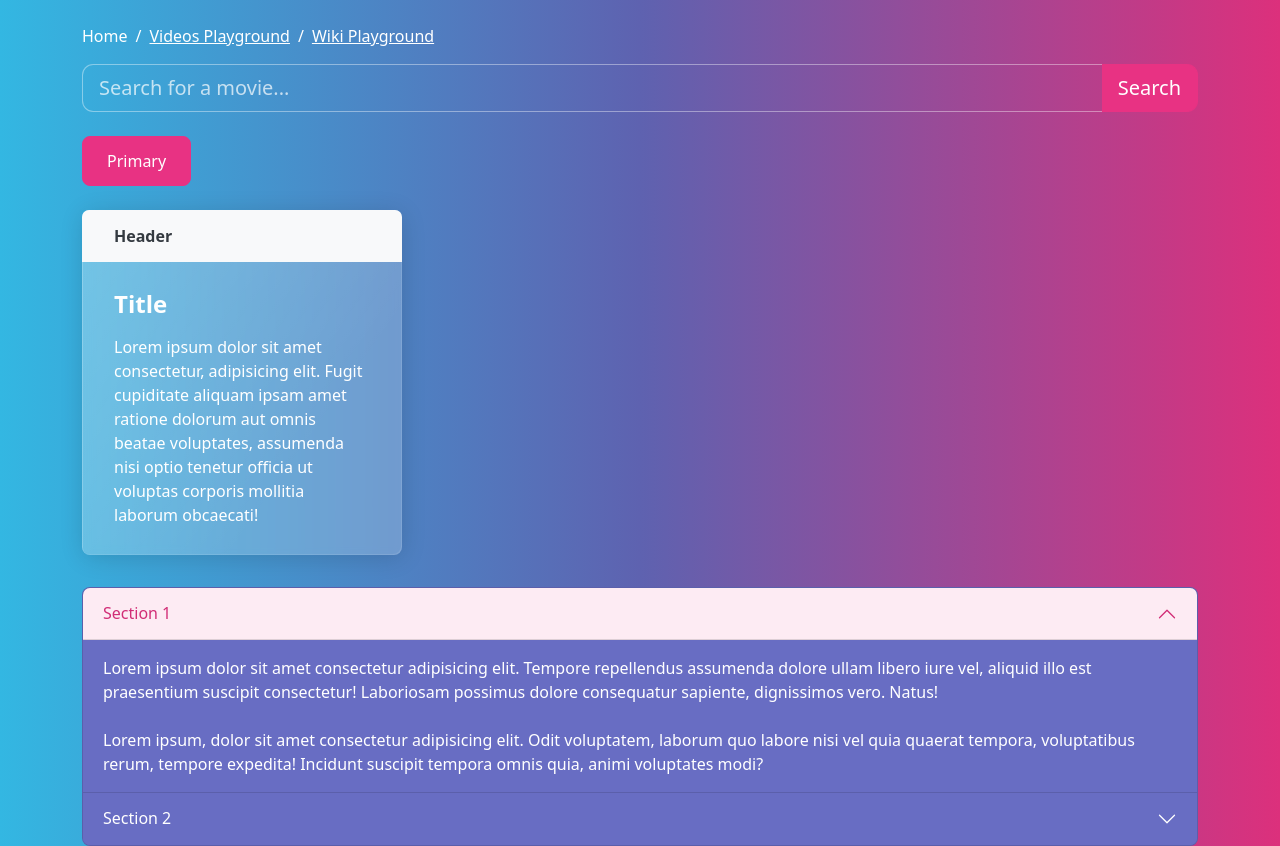
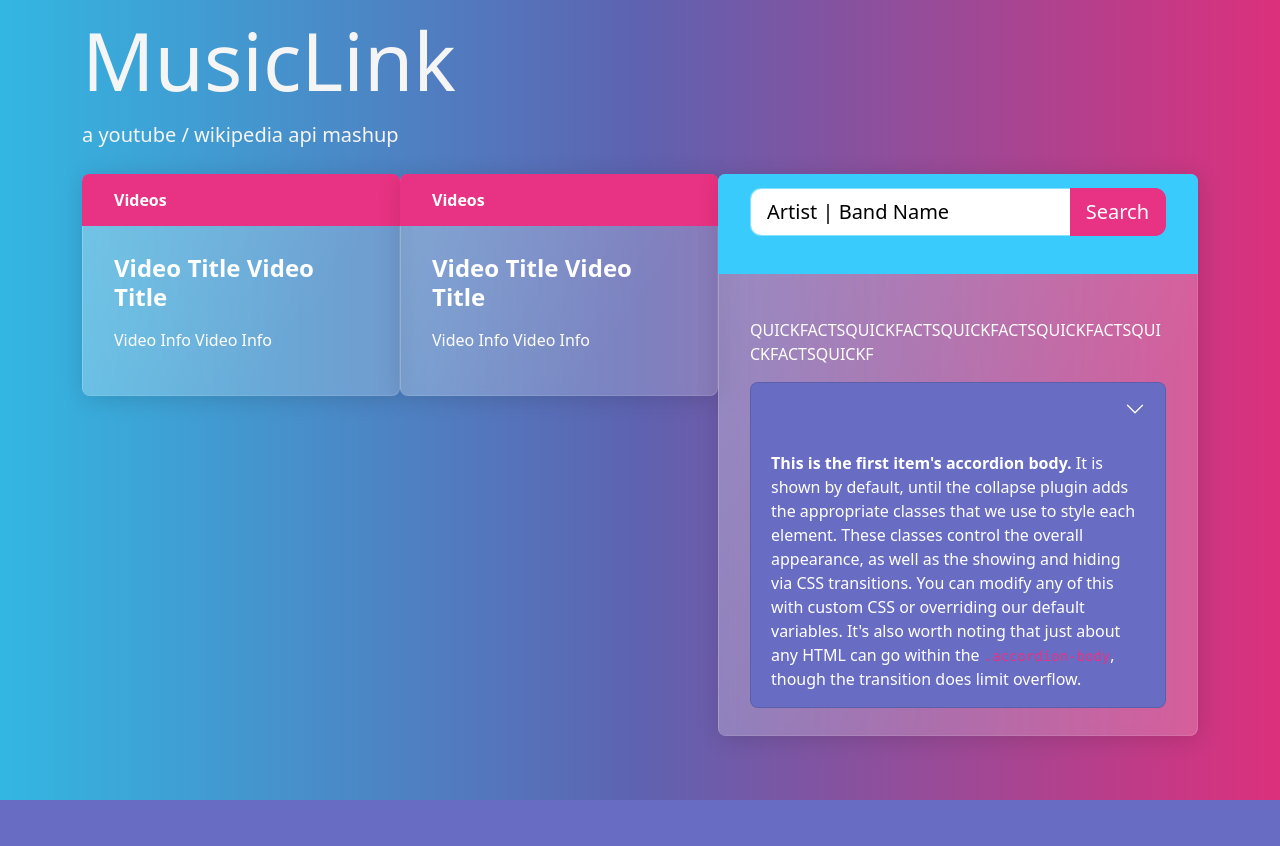
Before and after one commit to mklarson14/frontend-music, a plain HTML site: page index.html in a window 1280 px wide. After the commit the page ends 800 px from the top, so only its background shows below. Drawn offline with nearby package versions, Linux system fonts and the light colour scheme.

Commit message:
integration finished

```diff
--- a/assets/css/style.css
+++ b/assets/css/style.css
@@ -1,8 +1,13 @@
-.title {
+.title1 {
     display: flex;
     justify-content: center;
-    padding-top: 30px;
-    font-size: 150px;
+    font-size: 80px;
+    color: whitesmoke;
+}
+.title2 {
+    display: flex;
+    justify-content: center;
+    font-size: 20px;
     color: whitesmoke;
 }
 
@@ -16,5 +21,4 @@
     display: flex;
     justify-content:space-between;
     flex-direction: row;
-
 }
--- a/assets/js/index.js
+++ b/assets/js/index.js
@@ -1 +1,76 @@
+// test
 console.log("index.js");
+let searchString = "";
+let inputString = "";
+document.addEventListener("DOMContentLoaded", function () {
+  // code here will execute after the document is loaded
+  const searchForm = document.getElementById("search-form");
+  // let's hide the wiki divs until a search is made
+  let accordionDiv = document.getElementById("accordionExample");
+  if (accordionDiv.style.display === "none") {
+    accordionDiv.style.display = "block";
+  } else {
+    accordionDiv.style.display = "none";
+  }
+  // get input from search form
+  searchForm.addEventListener("submit", function (e) {
+    const inputGroup = document.querySelector(".input-group");
+    e.preventDefault();
+    // get value of form input and format
+    inputString = document.getElementById("button-0").value;
+    console.log(inputString);
+    const wordArray = [];
+    // change quick facts box to artist name
+    // convert string into array of words
+    const split = inputString.split(" ");
+    // capitalize the begginning of each word
+    split.forEach((word) => {
+      let newWord = word[0].toUpperCase() + word.substr(1).toLowerCase();
+      wordArray.push(newWord);
+    });
+    searchString = wordArray.join("_");
+    // fetch from wikipedia
+    getWikiBio();
+  });
+});
+
+const getWikiBio = (url) => {
+  fetch(
+    "https://en.wikipedia.org/api/rest_v1/page/mobile-sections/" +
+      searchString +
+      "?redirect=true&origin=*"
+  )
+    .then((response) => response.json())
+    .then((data) => {
+      // populate discography
+      // getWikiDiscography(data);
+      // create dummy div
+      const newDiv = document.createElement("div");
+      // get content
+      const content = data.lead.sections[0].text;
+      // add content to innerhtml as raw html
+      newDiv.innerHTML = content;
+      // select div
+      const contentTag = document.getElementById("accordion-body0");
+      // set inner html of active div
+      contentTag.innerHTML = newDiv.querySelector("p").innerHTML;
+      contentTag.style = "text-indent: 25px; color: black";
+      // append links with wikipedia address
+      const wikiLinks = contentTag.getElementsByTagName("a");
+      // for loop to replace http://127.0.0.1:5500/ with https://en.wikipedia.com/
+      for (let index = 0; index < wikiLinks.length; index++) {
+        let link = wikiLinks[index];
+        link.style = "color:white; text-decoration: none;";
+        let newLink = "https://en.wikipedia.org/";
+        newLink += link.getAttribute("href");
+        link.setAttribute("href", newLink);
+      }
+      // unhide the accordion div when it has content loaded
+      let accordionDiv = document.getElementById("accordionExample");
+      if (accordionDiv.style.display === "none") {
+        accordionDiv.style.display = "block";
+      }
+    });
+};
+
+console.log("end of index.js");
--- a/index.html
+++ b/index.html
@@ -3,24 +3,50 @@
 
 <head>
   <meta charset="UTF-8">
-  <title>Index</title>
-  <!-- <link href="https://cdn.jsdelivr.net/npm/bootstrap@5.0.2/dist/css/bootstrap.min.css" rel="stylesheet" integrity="sha384-EVSTQN3/azprG1Anm3QDgpJLIm9Nao0Yz1ztcQTwFspd3yD65VohhpuuCOmLASjC" crossorigin="anonymous"> -->
+  <meta http-equiv="X-UA-Compatible" content="IE=edge">
+  <meta name="viewport" content="width=device-width, initial-scale=1.0">
   <link rel="stylesheet" href="./assets/css/bootstrap.min.css">
+  <link rel="stylesheet" href="./assets/css/style.css">
+  <title>MusicLink</title>
+
 </head>
 
 <body>
+  <div class="container">
+    <div class="title1">MusicLink</div>
+  </div>
+  <div class="container">
+    <div class="title2">a youtube / wikipedia api mashup</div>
+  </div>
   <br>
-  <div class="container flex">
-    <ol class="breadcrumb">
-      <li class="breadcrumb-item active">Home</li>
-      <li class="breadcrumb-item"><a href="./videos-test.html">Videos Playground</a></li>
-      <li class="breadcrumb-item"><a href="./wikifacts-test.html">Wiki Playground</a></li>
-    </ol>
-    <div class="row">
+  <div class="container">
+    <div class="videos">
+      <div class="card border-primary mb-3" style="max-width: 20rem;">
+        <div class="card-header">Videos</div>
+        <div class="card-body">
+          <h4 class="card-title">Video Title Video Title</h4>
+          <p class="card-text">Video Info Video Info</p>
+          <table class="videos"></table>
+        </div>
+      </div>
+    </div>
+    <div class="videos">
+      <div class="card border-primary mb-3" style="max-width: 20rem;">
+        <div class="card-header">Videos</div>
+        <div class="card-body">
+          <h4 class="card-title">Video Title Video Title</h4>
+          <p class="card-text">Video Info Video Info</p>
+          <table class="videos"></table>
+        </div>
+      </div>
+    </div>
+    <div class="card border-info mb-3" style="max-width: 30rem;">
+      <div class="card-header">
         <div class="col-12 search">
           <form id="search-form">
             <div class="input-group input-group-lg">
-            <input class="form-control search-bar" id="button-0" placeholder="Search for a movie..." />
+              <input type="text" onfocus="this.value=''" value="Artist | Band Name" class="form-control search-bar"
+                style="background-color: white; color: black;" id="button-0" placeholder="Artist | Band Name" />
               <button class="btn btn-primary input-group-btn" type="submit">
                 Search
               </button>
@@ -29,57 +55,32 @@
           <br>
         </div>
       </div>
-    <button type="button" class="btn btn-primary">Primary</button>
-    <br>
-    <br>
-    <div class="card border-light mb-3" style="max-width: 20rem;">
-      <div class="card-header">Header</div>
       <div class="card-body">
-        <h4 class="card-title">Title</h4>
-        <p class="card-text">Lorem ipsum dolor sit amet consectetur, adipisicing elit. Fugit cupiditate
-          aliquam ipsam amet ratione dolorum aut omnis beatae voluptates, assumenda nisi optio tenetur officia ut
-          voluptas corporis mollitia laborum obcaecati!</p>
-      </div>
-    </div>
+        <h4 class="card-title" id="artist-name"></h4>
+        <p class="card-text">QUICKFACTSQUICKFACTSQUICKFACTSQUICKFACTSQUICKFACTSQUICKF</p>
         <div class="accordion" id="accordionExample">
           <div class="accordion-item">
             <h2 class="accordion-header" id="headingOne">
-          <button class="accordion-button" type="button" data-bs-toggle="collapse" data-bs-target="#collapseOne"
-            aria-expanded="true" aria-controls="collapseOne">
-            Section 1
-          </button>
+              <button class="accordion-button collapsed" type="button" data-bs-toggle="collapse"
+                data-bs-target="#collapseOne" aria-expanded="false" aria-controls="collapseOne"></button>
             </h2>
             <div id="collapseOne" class="accordion-collapse collapse show" aria-labelledby="headingOne"
               data-bs-parent="#accordionExample">
-          <div class="accordion-body">
-            Lorem ipsum dolor sit amet consectetur adipisicing elit. Tempore repellendus assumenda dolore ullam libero iure vel, aliquid illo est praesentium suscipit consectetur! Laboriosam possimus dolore consequatur sapiente, dignissimos vero. Natus!
-            <br>
-            <br>
-            Lorem ipsum, dolor sit amet consectetur adipisicing elit. Odit voluptatem, laborum quo labore nisi vel quia quaerat tempora, voluptatibus rerum, tempore expedita! Incidunt suscipit tempora omnis quia, animi voluptates modi?
-          </div>
-        </div>
-      </div>
-      <div class="accordion-item">
-        <h2 class="accordion-header" id="headingTwo">
-          <button class="accordion-button collapsed" type="button" data-bs-toggle="collapse"
-            data-bs-target="#collapseTwo" aria-expanded="false" aria-controls="collapseTwo">
-            Section 2
-          </button>
-        </h2>
-        <div id="collapseTwo" class="accordion-collapse collapse" aria-labelledby="headingTwo"
-          data-bs-parent="#accordionExample">
-          <div class="accordion-body">
-            Lorem ipsum dolor sit amet consectetur adipisicing elit. Tempore repellendus assumenda dolore ullam libero iure vel, aliquid illo est praesentium suscipit consectetur! Laboriosam possimus dolore consequatur sapiente, dignissimos vero. Natus!
-            <br>
-            <br>
-            Lorem ipsum, dolor sit amet consectetur adipisicing elit. Odit voluptatem, laborum quo labore nisi vel quia quaerat tempora, voluptatibus rerum, tempore expedita! Incidunt suscipit tempora omnis quia, animi voluptates modi?
+              <div class="accordion-body" id="accordion-body0">
+                <strong>This is the first item's accordion body.</strong> It is shown by default, until the collapse
+                plugin adds the appropriate classes that we use to style each element. These classes control the
+                overall
+                appearance, as well as the showing and hiding via CSS transitions. You can modify any of this with
+                custom CSS or overriding our default variables. It's also worth noting that just about any HTML can go
+                within the <code>.accordion-body</code>, though the transition does limit overflow.
               </div>
             </div>
           </div>
         </div>
       </div>
-  <!-- Custom Script -->
-  <script src="./assets/js/index.js"></script>
+    </div>
+  </div>
+  <script src="./assets/js/wikifacts.js"></script>
   <script src="https://cdn.jsdelivr.net/npm/bootstrap@5.0.2/dist/js/bootstrap.bundle.min.js"
     integrity="sha384-MrcW6ZMFYlzcLA8Nl+NtUVF0sA7MsXsP1UyJoMp4YLEuNSfAP+JcXn/tWtIaxVXM"
     crossorigin="anonymous"></script>
```
Also changed, not shown: assets/playgrounds/assets/js/wikifacts.js (renamed from assets/js/wikifacts.js, +33 -31 lines), videos-test.html (+9 -4 lines), assets/playgrounds/wikifacts-test.html (renamed from wikifacts-test.html). Lines whose indentation alone changed are shown as unchanged.
